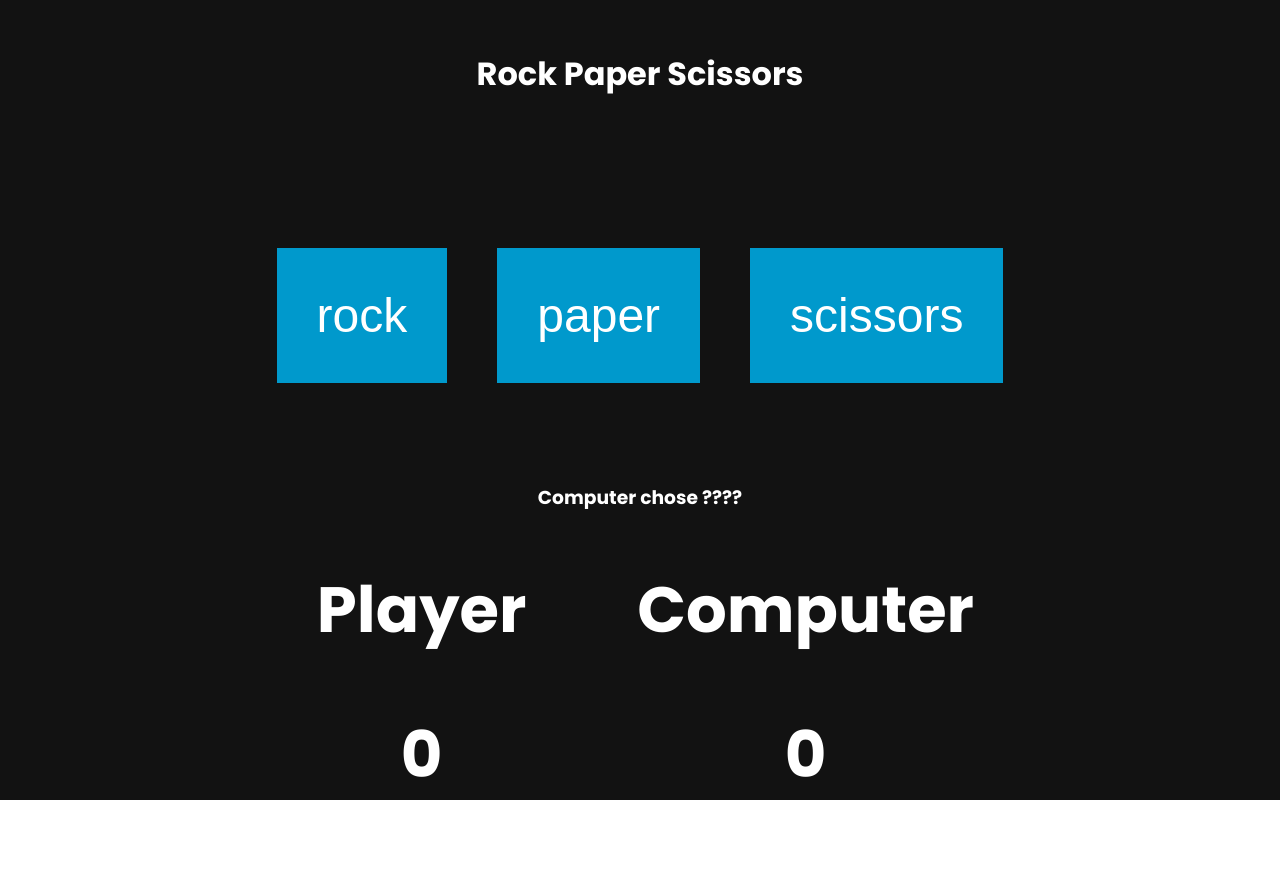
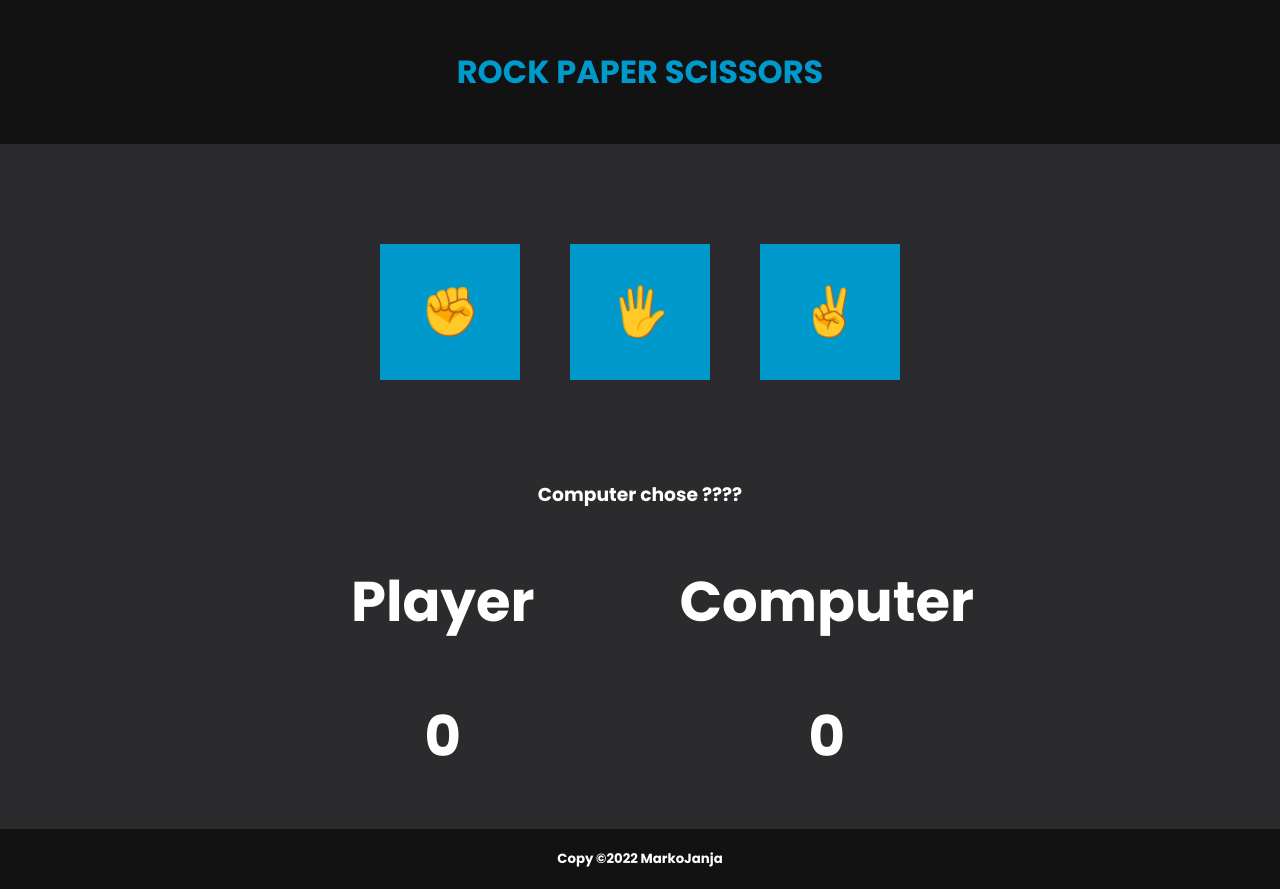
Before and after one commit to markojanja/RPC_game, a plain HTML site: page index.html in a window 1280 px wide. Before the commit the page ends 852 px from the top, so only its background shows below. Drawn offline with Linux system fonts and the light colour scheme; a web font is replaced by a local one.

Commit message:
minor ui changes just for testing

```diff
--- a/app.js
+++ b/app.js
@@ -21,7 +21,7 @@ function computerChoice() {
   return choiceList[choice];
 }
 //player choice
-//returns lowercase string value from the user prompt
+//returns strin value fwhien btn is clicked
 function playerChoice(choice) {
   let choiceValue = choice;
 
@@ -116,3 +116,9 @@ function game() {
   });
 }
 game()
+
+const box = document.querySelector('.card');
+
+box.addEventListener('click',function () {
+    box.disabled = true;
+  });
--- a/index.html
+++ b/index.html
@@ -8,18 +8,22 @@
     <link rel="stylesheet" href="main.css">
 </head>
 <body>
+<div class="wrapper">
+    <header>
+        <h1 class="title">Rock Paper Scissors</h1>
+    </header>
+    <main>
 
-    <main>
-        <h1>Rock Paper Scissors</h1>
         <div class="buttons">
-            <button class="btn" data-value="rock">rock</button>
-            <button class="btn" data-value="paper">paper</button>
-            <button class="btn" data-value="scissors">scissors</button>
+            <button class="btn"  data-value="rock">✊</button>
+            <button class="btn"  data-value="paper">🖐️</button>
+            <button class="btn"  data-value="scissors">✌️</button>
         </div>
         <section>
             <h3>Computer chose <span id="cmp-choice">????</span><h3></h3>
         </section>
         <section class="box-score">
+
              <div class="player-score">
                 <h1>Player</h1>
                 <h1 id="plyr-score">0</h1>
@@ -30,7 +34,10 @@
              </div>
         </section>
     </main>
-
+    <footer>
+        <h5>Copy &copy;2022 MarkoJanja</h5>
+    </footer>
+</div>
 
     <script src="app.js"></script>
 </body>
--- a/main.css
+++ b/main.css
@@ -4,6 +4,7 @@
 :root{
     --primary-color:#121212;
     --secondary-color:#0099cc;
+    --dark-light:#2b2b2d;
 
 }
 
@@ -16,19 +17,38 @@ html, body{
     font-family: 'Poppins', sans-serif;
     box-sizing: border-box;
     color: #ffffff;
+    background-color: var(--dark-light);
+}
+header{
+    display: flex;
+    flex-direction: column;
+    align-items: center;
+    justify-content: center;
+    padding: 3rem 0;
+    background-color: var(--primary-color);
 }
 main{
     display: flex;
     flex-direction: column;
     align-items: center;
-    height: 100vh;
-    background-color: var(--primary-color);
 }
 main h1{
     font-size: 2rem;
     margin: 50px;
 }
+.wrapper{
+    display: flex;
+    flex-direction: column;
+    justify-content: space-between;
+    height: 100vh;
+
+}
+.title{
+    text-transform: uppercase;
+    color: var(--secondary-color);
+}
 .buttons{
+    position: relative;
     display: flex;
     padding: 100px 0;
     width: 60%;
@@ -59,5 +79,22 @@ main h1{
     text-align: center;
 }
 section h1{
-    font-size: 4rem;
+    font-size: 3.5rem;
 }
+
+.modal{
+    position: absolute;
+    top: 0;
+    left: 0;
+    width: 100%;
+    height: 100%;
+    background-color: #0099cc;
+}
+footer{
+    display: flex;
+    flex-direction: column;
+    align-items: center;
+    justify-content: center;
+    padding: 20px;
+    background-color: var(--primary-color);
+}
```
